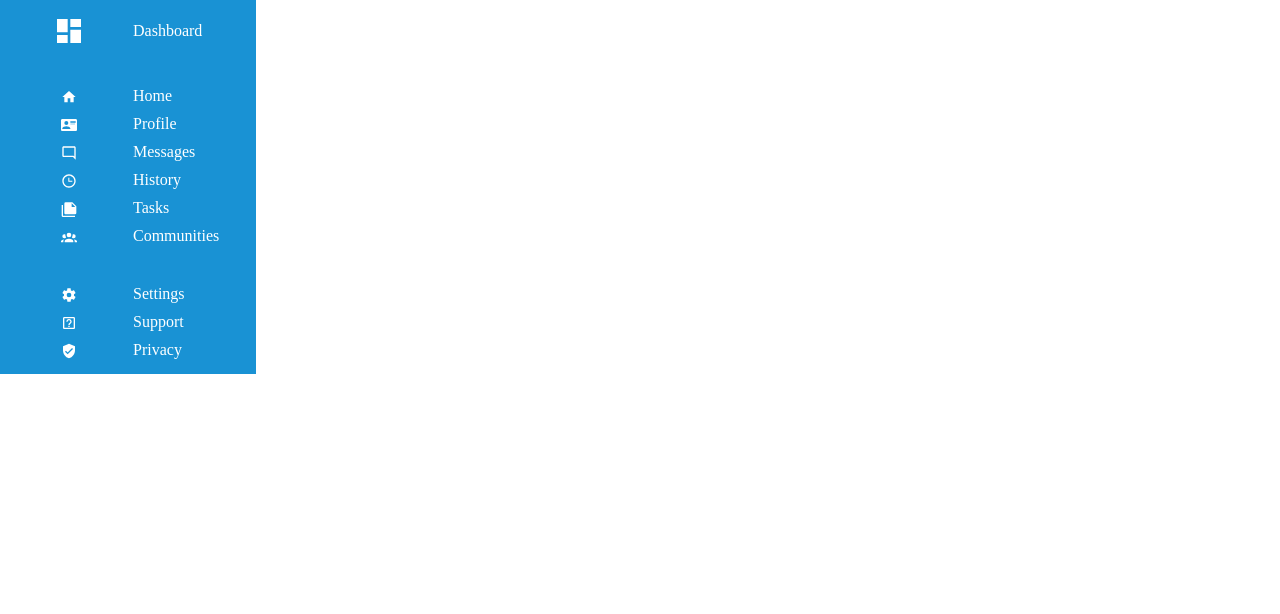
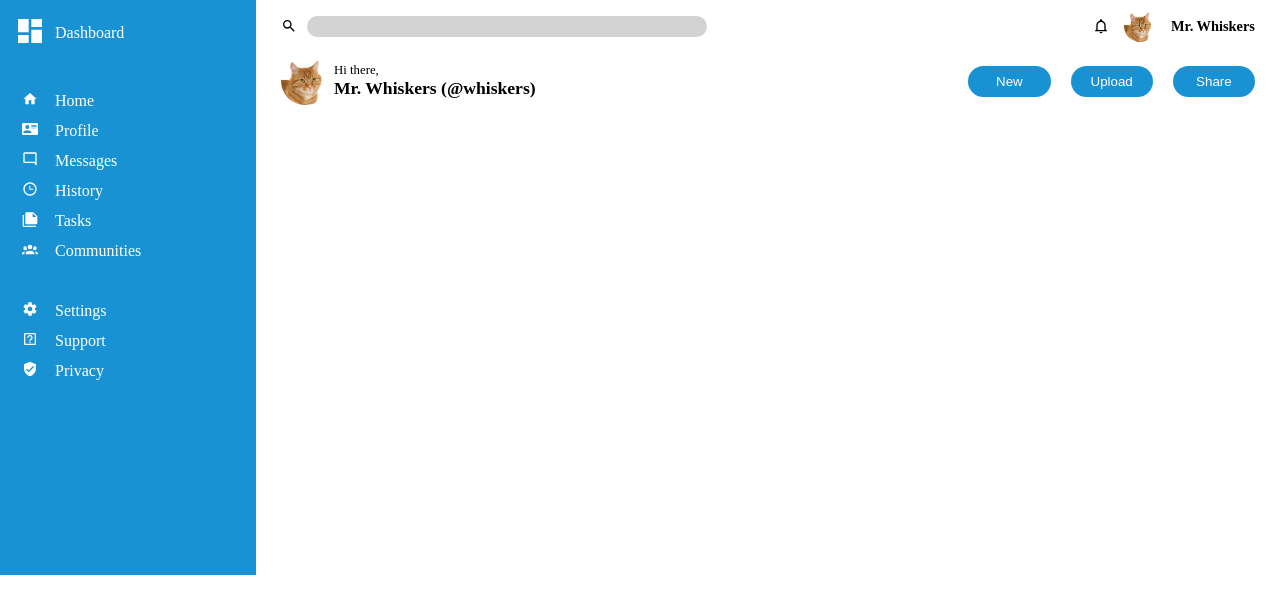
Before and after one commit to cornely06/admin-dashboard, a plain HTML site: page index.html in a window 1280 px wide. Drawn offline with Linux system fonts and the light colour scheme.

Commit message:
Add and style header

```diff
--- a/css/style.css
+++ b/css/style.css
@@ -18,9 +18,17 @@
 
 .company-logo {
   width: 2em;
+
+  filter: brightness(0) invert(1);
 }
 
 .link-logo {
+  width: 1em;
+
+  filter: brightness(0) invert(1);
+}
+
+.bl-logo {
   width: 1em;
 }
 
@@ -30,13 +38,27 @@
   grid-row: 1 / 3;
   display: grid;
   padding: 15px;
-  grid-template-columns: 1fr 1fr;
+  grid-template-columns: 30px 1fr;
   align-items: center;
   gap: 10px 10px;
+  align-content: start;
 }
 
-.sidebar img {
-  filter: brightness(0) invert(1);
+.company-logo,
+.link-logo,
+.bl-logo {
+  vertical-align: bottom;
+}
+
+.profile-img-sm {
+  width: 2em;
+  border-radius: 50%;
+  vertical-align: bottom;
+}
+
+.profile-img-lg {
+  width: 3em;
+  border-radius: 50%;
   vertical-align: bottom;
 }
 
@@ -49,3 +71,80 @@
 .settings-section {
   padding-top: 30px;
 }
+
+.header-buttons {
+  background-color: var(--sidebar-color);
+  color: white;
+  border: none;
+  border-radius: 20px;
+  padding: 8px 20px;
+}
+
+.header-search {
+  display: grid;
+  grid-template-columns: 2fr 1fr;
+  padding-bottom: 15px;
+}
+
+.alert {
+  justify-self: end;
+}
+
+.header-username {
+  display: flex;
+  justify-content: space-between;
+}
+
+input[type="search"] {
+  width: 80%;
+  max-width: 400px;
+  border: none;
+  border-radius: 25px;
+  background-color: lightgrey;
+  padding: 3px 10px;
+}
+
+.searchbar,
+.alert {
+  display: flex;
+  align-items: center;
+}
+
+.searchbar {
+  gap: 10px;
+}
+
+.alert {
+  gap: 15px;
+}
+
+.user-info {
+  display: flex;
+  align-items: center;
+  gap: 5px;
+}
+
+.user-links {
+  display: grid;
+  align-content: center;
+  grid-template-columns: 1fr 1fr 1fr;
+  gap: 20px;
+}
+
+.header {
+  padding: 10px 25px;
+}
+
+.sm-username {
+  font-weight: bold;
+  font-size: 0.9em;
+}
+
+.lg-username {
+  font-weight: bold;
+  font-size: 1.1em;
+}
+
+.greeting {
+  font-size: 0.8em;
+}
--- a/index.html
+++ b/index.html
@@ -53,12 +53,31 @@
         </div>
         <div class="header">
           <div class="header-search">
-            <div class="searchbar"></div>
-            <div class="alert"></div>
+            <div class="searchbar">
+              <img src="img/logos/magnify.svg" alt="" class="bl-logo" />
+              <input type="search" id="search" name="search" />
+            </div>
+            <div class="alert">
+              <img src="img/logos/bell-outline.svg" alt="" class="bl-logo" />
+              <img src="img/cat.jpg" alt="" class="profile-img-sm" />
+              <p class="sm-username">Mr. Whiskers</p>
+            </div>
           </div>
           <div class="header-username">
-            <div class="username-info"></div>
-            <div class="username-links"></div>
+            <div class="user-info">
+              <div class="user-info-img">
+                <img src="img/cat.jpg" alt="" class="profile-img-lg" />
+              </div>
+              <div class="user-info-text">
+                <p class="greeting">Hi there,</p>
+                <p class="lg-username">Mr. Whiskers (@whiskers)</p>
+              </div>
+            </div>
+            <div class="user-links">
+              <button class="header-buttons">New</button>
+              <button class="header-buttons">Upload</button>
+              <button class="header-buttons">Share</button>
+            </div>
           </div>
         </div>
         <div class="content">
```
Also changed, not shown: img/cat.jpg (added).
